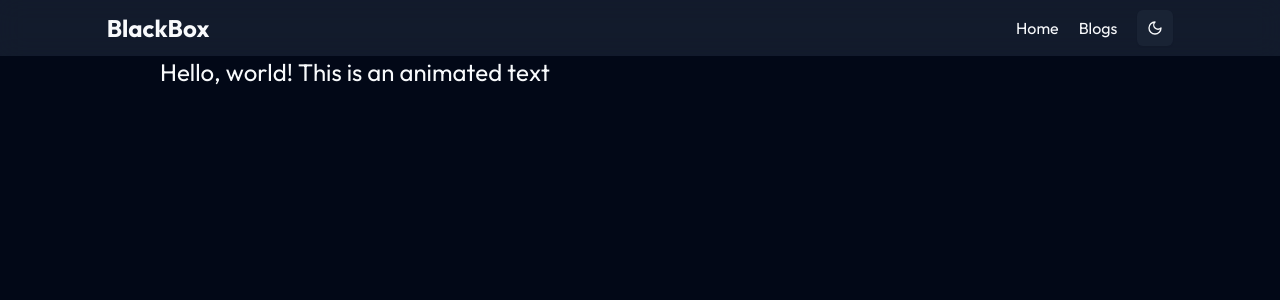
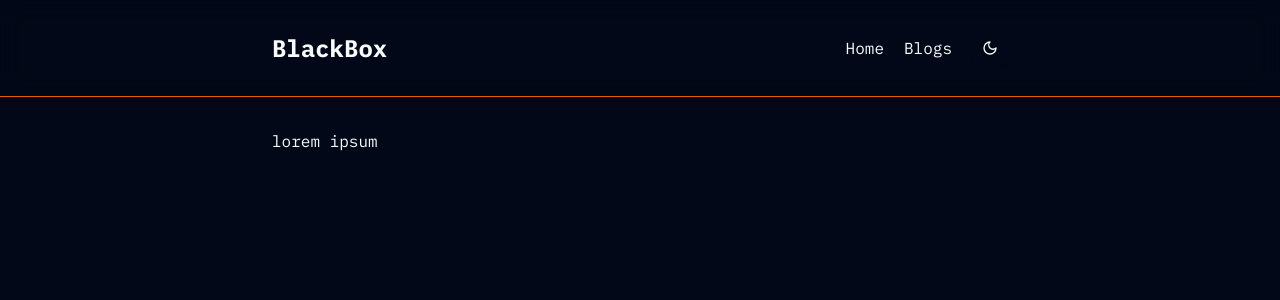
Before and after one commit to dishan1223/blog-app, a Next.js app: page / in a window 1280 px wide. Shown: the top 300 px of the page. Built offline with nearby package versions, Linux system fonts and the light colour scheme.

Commit message:
add ibm moto plex font

```diff
--- a/src/app/globals.css
+++ b/src/app/globals.css
@@ -1,3 +1,5 @@
+@import url('https://fonts.googleapis.com/css2?family=IBM+Plex+Mono:ital,wght@0,100;0,200;0,300;0,400;0,500;0,600;0,700;1,100;1,200;1,300;1,400;1,500;1,600;1,700&display=swap');
+
 @tailwind base;
 @tailwind components;
 @tailwind utilities;
@@ -112,6 +114,7 @@ html[class="dark"] {
 
 
 
+
 @layer base {
   * {
     @apply border-border outline-ring/50;
@@ -120,3 +123,7 @@ html[class="dark"] {
     @apply bg-background text-foreground;
   }
 }
+
+.font-ibm{
+    font-family: "IBM Plex Mono", serif
+}
--- a/src/app/layout.js
+++ b/src/app/layout.js
@@ -11,7 +11,7 @@ import siteConfig from "@/lib/siteConfig";
 const outfit = Outfit({ subsets: ['latin'] })
 
 export const metadata = {
-  title: `${siteConfig.title} | ${siteConfig.tagline}`,
+  title: `${siteConfig.title}`,
   description: siteConfig.description,
   keywords: siteConfig.keywords.join(", "),
   author: siteConfig.author,
@@ -28,7 +28,7 @@ export default function RootLayout({ children }) {
   return (
     <html lang="en" suppressHydrationWarning>
       <body
-        className={`${outfit.className} antialiased text-slate-950 dark:text-slate-50`}
+        className={`font-ibm antialiased text-slate-950 dark:text-slate-50`}
       >
         <ThemeProvider attribute="class"
           defaultTheme="dark"
--- a/src/app/page.js
+++ b/src/app/page.js
@@ -5,9 +5,9 @@ import { TextAnimate } from "@/components/magicui/text-animate";
 export default function Home() {
   return (
     <MaxWidthWrapper>
-    	<TextAnimate animation="blurInUp" by="character" className="text-bold text-2xl">
-    		Hello, world! This is an animated text
-    	</TextAnimate>
+    	<div className="w-full h-screen flex flex-col mt-8">
+    		lorem ipsum
+    	</div>
    	</MaxWidthWrapper>
   );
 }
--- a/src/components/DarkLightToggle.jsx
+++ b/src/components/DarkLightToggle.jsx
@@ -18,7 +18,7 @@ export default function ModeToggle() {
   return (
     <DropdownMenu>
       <DropdownMenuTrigger asChild>
-        <Button className="bg-slate-200/60 dark:bg-slate-800/60 border-none" variant="outline" size="icon">
+        <Button className="border-none" variant="outline" size="icon">
           <Sun className="h-[1.2rem] w-[1.2rem] rotate-0 scale-100 transition-all dark:-rotate-90 dark:scale-0" />
           <Moon className="absolute h-[1.2rem] w-[1.2rem] rotate-90 scale-0 transition-all dark:rotate-0 dark:scale-100" />
           <span className="sr-only">Toggle theme</span>
--- a/src/components/MaxWidthWrapper.jsx
+++ b/src/components/MaxWidthWrapper.jsx
@@ -3,7 +3,7 @@ import React from 'react'
 
 const MaxWidthWrapper = ({children}) => {
   return (
-    <div className='mx-auto w-3/4'>
+    <div className='mx-auto w-[736px]'>
         {children}
     </div>
   )
--- a/src/components/Navbar.jsx
+++ b/src/components/Navbar.jsx
@@ -5,13 +5,15 @@ import Hamburger from './Hamburger';
 
 const Navbar = () => {
     return (
-        <header className="w-full h-14 sticky top-0 bg-slate-200/60 dark:bg-slate-800/60 backdrop-blur-md">
-            <div className='flex justify-between items-center h-full mx-auto w-5/6'>
+        <header className="w-full py-12 h-14 sticky top-0 border-b border-cyan-400 dark:border-orange-600 backdrop-blur-md">
+            <div className='flex justify-between items-center h-full mx-auto w-[736px]'>
 
-                <div><h1 className='font-bold text-2xl'>BlackBox</h1></div>
+                <div>
+                    <Link href={' / '}><h1 className='font-bold font-ibm text-2xl test'>BlackBox</h1></Link>
+                </div>
 
                 <div className="flex items-center gap-5">
-                    <ul className='gap-5 hidden md:flex md:justify-center md:items-center'>
+                    <ul className='gap-5 hidden font-ibm md:flex md:justify-center md:items-center'>
                         <li><Link href={'/'}>Home</Link></li>
                         <li><Link href={'/blogs'}>Blogs</Link></li>
                         <li><ModeToggle/></li>
```
